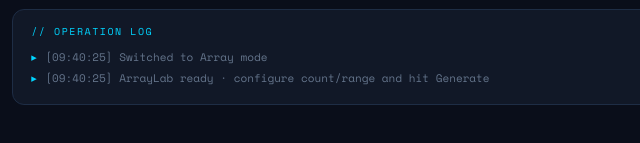
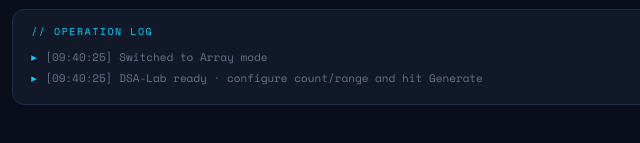
Before and after one commit to srireveshjay/DSA-Playground, a plain HTML site: page index.html in a window 1280 px wide. Shown: the part 813-956 px from the top of the page, 298-938 px from the left. Drawn offline with nearby package versions, Linux system fonts and the light colour scheme.

Commit message:
Rename ArrayLab to DSA-Lab in index.html

```diff
--- a/index.html
+++ b/index.html
@@ -3,7 +3,7 @@
 <head>
 <meta charset="UTF-8">
 <meta name="viewport" content="width=device-width, initial-scale=1.0">
-<title>ArrayLab — Data Structure Playground</title>
+<title>Data Structure Playground</title>
 <style>
 @import url('https://fonts.googleapis.com/css2?family=Space+Grotesk:wght@300;400;500;600;700&family=Space+Mono:wght@400;700&display=swap');
 
@@ -1418,7 +1418,7 @@ function logLine(msg,type) { log(msg,type); } // alias
 //  BOOT
 // ════════════════════════════════════════════════════════
 setMode('array', document.querySelector('.mode-pill.active'));
-log('ArrayLab ready · configure count/range and hit Generate');
+log('DSA-Lab ready · configure count/range and hit Generate');
 </script>
 </body>
 </html>
```
